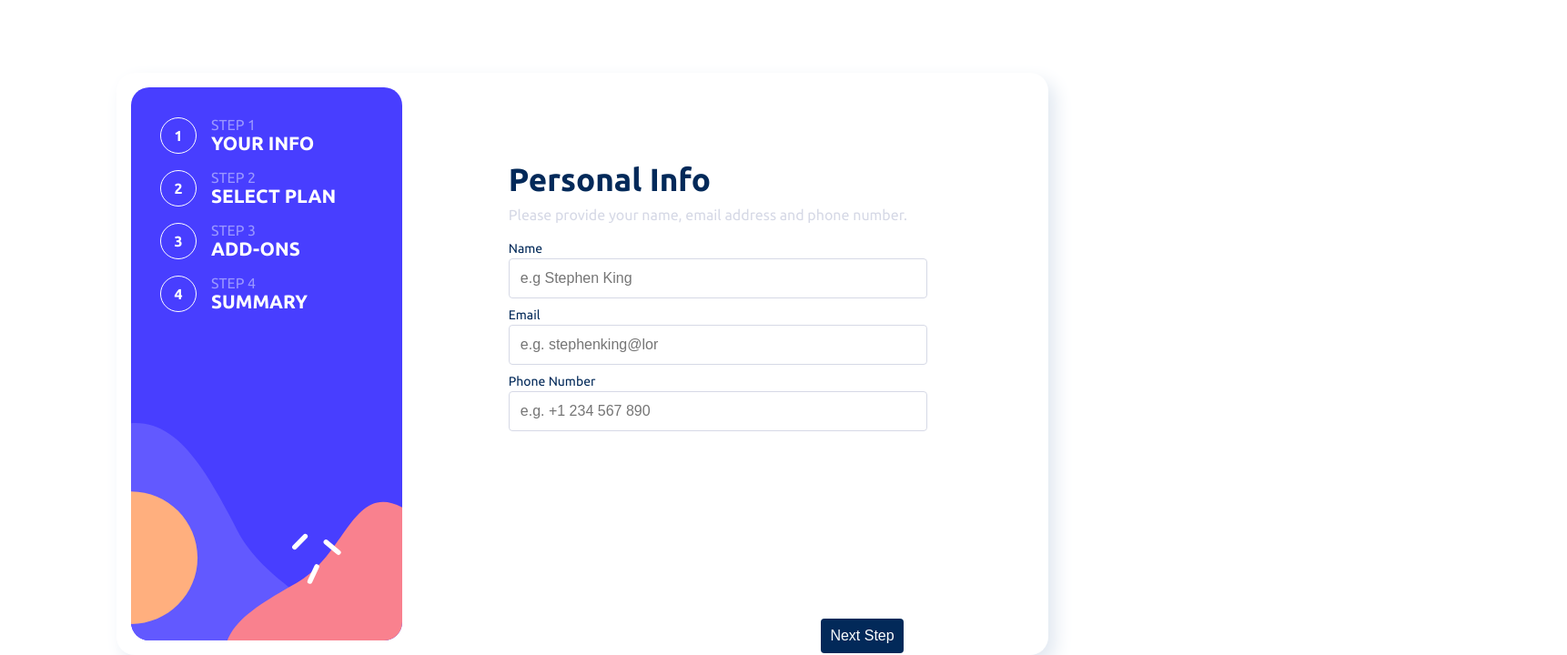
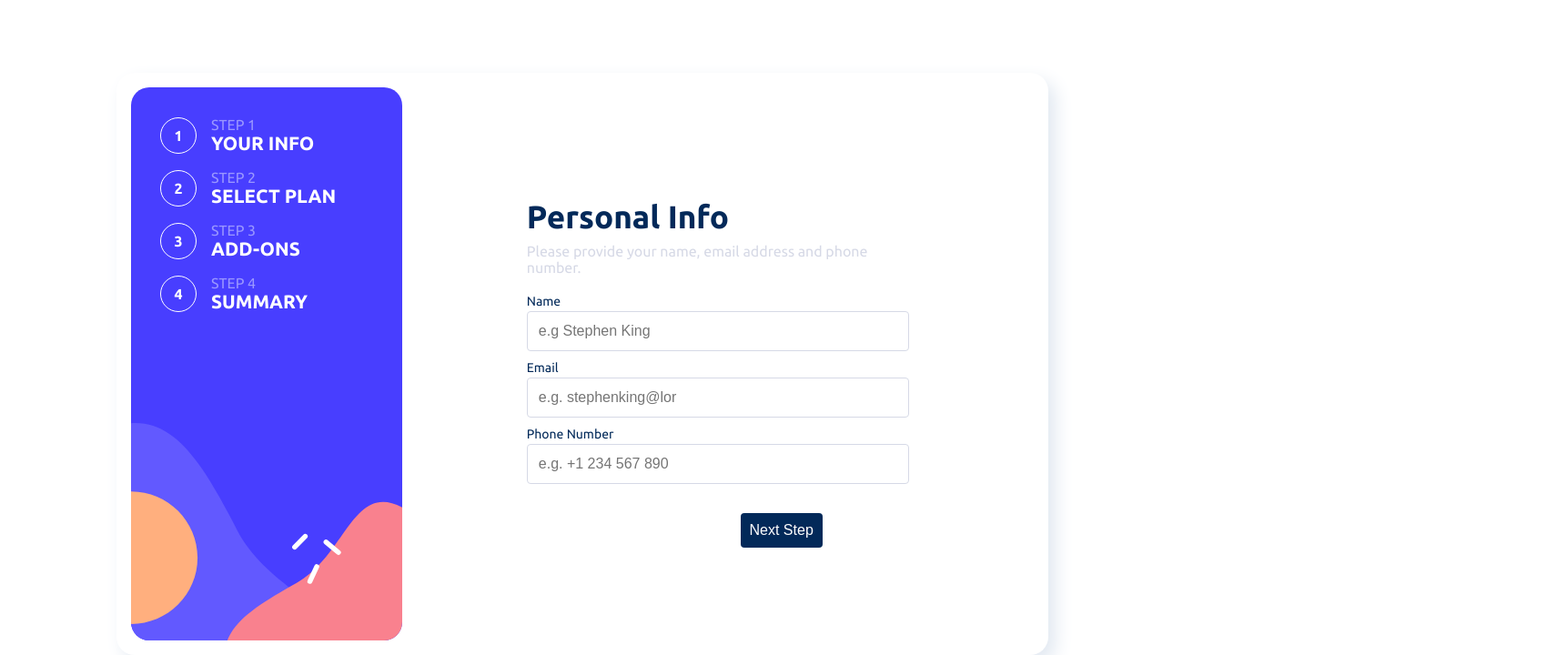
Before and after one commit to Pe-KaY/multi-step-form, an Angular app: page / in a window 1280 px wide. Shown: the top 720 px of the page at 91% size, 1722 px wide, since content can reach past the window. Built offline with nearby package versions, Linux system fonts and the light colour scheme.

Commit message:
form validation completed

```diff
--- a/src/app/personalinfo/personalinfo.component.css
+++ b/src/app/personalinfo/personalinfo.component.css
@@ -6,14 +6,20 @@
 }
 
 .form__rightSide_modal {
-    /* max-width: 350px; */
     width: 80%;
-    height: 80%;
+    height: auto;
+    /* background-color: var(--clr-white); */
+    padding: 1.25em;
+    /* border-radius: 8px; */
+    margin: auto;
+    margin-top: -90px;
+}
+.personalInfo__form-container{
     background-color: var(--clr-white);
-    padding: 1.25em;
     border-radius: 8px;
-    margin: auto;
-    margin-top: -70px;
+    padding: 20px;
+    /* margin-top: -50px; */
+
 }
 
 .personalInfo__header > h1 {
@@ -27,6 +33,10 @@
     padding-right: 1em;
     color: var(--clr-light-grey);
 }
+/* .personalInfo__form-container {
+    display: flex;
+    flex-direction: column;
+} */
 
 .personalInfo__form-inputs {
     display: flex;
@@ -48,23 +58,32 @@
 
 .btn-background {
     width: 100%;
-    height: 60px;
-    position: absolute;
+    height: 40px;
     bottom: 0;
+    display: flex;
+    justify-content: flex-end;
+    align-items: flex-end;
 
 }
 .next-btn {
     padding: 0.625em 1.25em;
     font-size: var(--fs-md);
     cursor: pointer;
-    /* position: absolute; */
-    bottom: 10px;
-    right: 20px;
+   margin-left: auto;
+   margin-top: auto;
     border: none;
     border-radius: 4px;
     background-color: var(--clr-denim);
     color: var(--clr-white);
 }
+
+/* active and hover effects */
+.personalInfo__form-inputs > input:active {
+    border-color: aqua;
+    /* border-color: var(--clr-purple); */
+}
+
+
 
 /* MEDIA QUERIES */
 @media (min-width: 475px) {
@@ -73,7 +92,7 @@
     }
 
     .form__rightSide_modal {
-        width: 100%;
+        width: 80%;
         margin: auto;
         margin-top: -60px;
         padding: 20px;
@@ -219,8 +238,11 @@
     .next-btn {
         padding: 10px;
         font-size: 1em;
-        position: relative;
-        top: -100%;
-        left: 36%;
+        margin-right: 115px;
     }
   }
+
+  .input-error {
+    border-color: var(--clr-red);
+    outline-color: var(--clr-red);
+  }
--- a/src/app/personalinfo/personalinfo.component.html
+++ b/src/app/personalinfo/personalinfo.component.html
@@ -1,36 +1,51 @@
 <div class="main-container">
     <div class="form__rightSide_modal">
+
+        <div class="personalInfo__form">
+            <form [formGroup]="personalInfoForm" (ngSubmit)="nextStep()">
+                <div class="personalInfo__form-container">
                     <div class="personalInfo__header">
             <h1>Personal Info</h1>
             <p>Please provide your name, email address and phone number.</p>
                     </div>
-        <div class="personalInfo__form">
-            <form>
                     <div class="personalInfo__form-inputs">
                         <label for="name">Name</label>
-                    <input type="text" id="name" placeholder="e.g Stephen King" formControlName="name">
-                    <!-- <div *ngIf="form.controls.name.invalid && form.controls.name.touched" [class]="'error-msg'">
-                        Name is required.
-                      </div> -->
+                        <input type="text" id="name" placeholder="e.g Stephen King" formControlName="name" [class.selectActive:true]>
+                        <div *ngIf="personalInfoForm.controls['name'].invalid && personalInfoForm.controls['name'].touched" class="input-error">
+                            This field is required
                         </div>
+                        <!-- @if (personalInfoForm.controls['name'].invalid && personalInfoForm.controls['name'].touched) {
+                            <div class="input-error">Name is required</div>
+                        } -->
+                    </div>
+
                     <div class="personalInfo__form-inputs">
                         <label for="name">Email</label>
                         <input type="email" id="email" placeholder="e.g. stephenking@lor" formControlName="email">
-                    <!-- <div *ngIf="form.controls.email.invalid && form.controls.email.touched" [class]="'error-msg'">
-                        Email is required.
-                      </div> -->
+                        <!-- @if (personalInfoForm.controls['email'].invalid && personalInfoForm.controls['email'].touched) {
+                            <div class="input-error">Email is required</div>
+                        } -->
+                        <div *ngIf="personalInfoForm.controls['email'].invalid && personalInfoForm.controls['email'].touched" class="input-error">
+                            This field is required
                         </div>
+                    </div>
+
                     <div class="personalInfo__form-inputs">
                         <label for="phone">Phone Number</label>
                         <input type="tel" id="phone" placeholder="e.g. +1 234 567 890" formControlName="phone">
-                    <!-- <div *ngIf="form.controls.phone.invalid && form.controls.phone.touched" [class]="'error-msg'">
-                        Phone number is required.
-                      </div> -->
+                        <!-- @if (personalInfoForm.controls['phone'].invalid && personalInfoForm.controls['phone'].touched) {
+                            <div class="input-error">Phone number is required</div>
+                        } -->
+                        <div *ngIf="personalInfoForm.controls['phone'].invalid && personalInfoForm.controls['phone'].touched" class="input-error">
+                            This field is required
+                        </div>
+                    </div>
+
+                </div>
+                <div class="btn-background">
+                    <button class="next-btn" type="submit" [disabled]="personalInfoForm.invalid">Next Step</button>
                 </div>
             </form>
         </div>
     </div>
-    <div class="btn-background">
-        <button class="next-btn">Next Step</button>
 </div>
-</div>
--- a/src/app/personalinfo/personalinfo.component.ts
+++ b/src/app/personalinfo/personalinfo.component.ts
@@ -1,12 +1,39 @@
-import { Component } from '@angular/core';
+import { Component, OnInit } from '@angular/core';
+import { FormBuilder, FormGroup, Validators } from '@angular/forms';
+import { ReactiveFormsModule } from '@angular/forms';
+import { CommonModule } from '@angular/common';
+
 
 @Component({
   selector: 'app-personalinfo',
   standalone: true,
-  imports: [],
+  imports: [ReactiveFormsModule,
+    CommonModule
+  ],
   templateUrl: './personalinfo.component.html',
   styleUrl: './personalinfo.component.css'
 })
-export class PersonalinfoComponent {
+export class PersonalinfoComponent implements OnInit{
+  personalInfoForm!: FormGroup;
+  pattern: any;
 
+  constructor(private formBuilder: FormBuilder){}
+
+  ngOnInit(): void {
+    this.personalInfoForm = this.formBuilder.group({
+      name: ['', Validators.required],
+      email: ['', [Validators.required, Validators.email]],
+      phone: ['', [Validators.required, Validators.pattern('^[+]?[0-9]{1,3}[\\s]?[0-9]{3}[\\s]?[0-9]{3}[\\s]?[0-9]{4}')]],
+    })
+  }
+
+  nextStep(): void{
+    console.log('hello')
+    if (this.personalInfoForm.valid){
+      console.log(this.personalInfoForm.value)
+    }
+    else{
+      console.log('Form rejected')
+    }
+  }
 }
```
Lines whose indentation alone changed are shown as unchanged.
